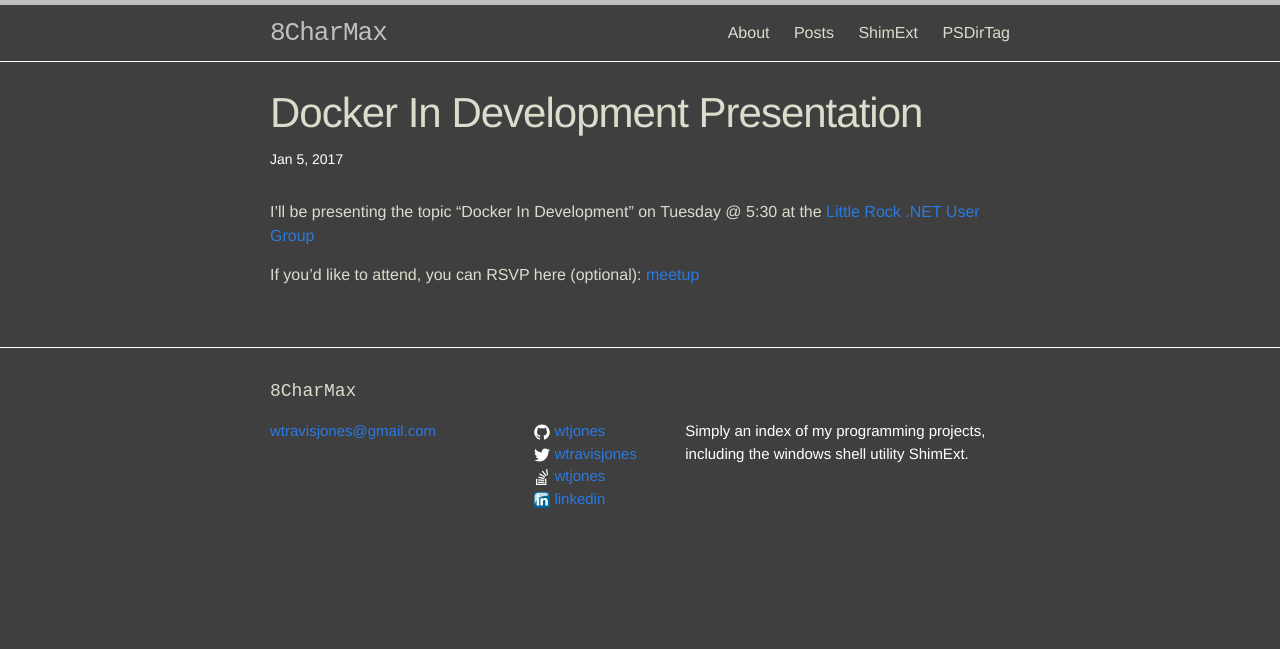
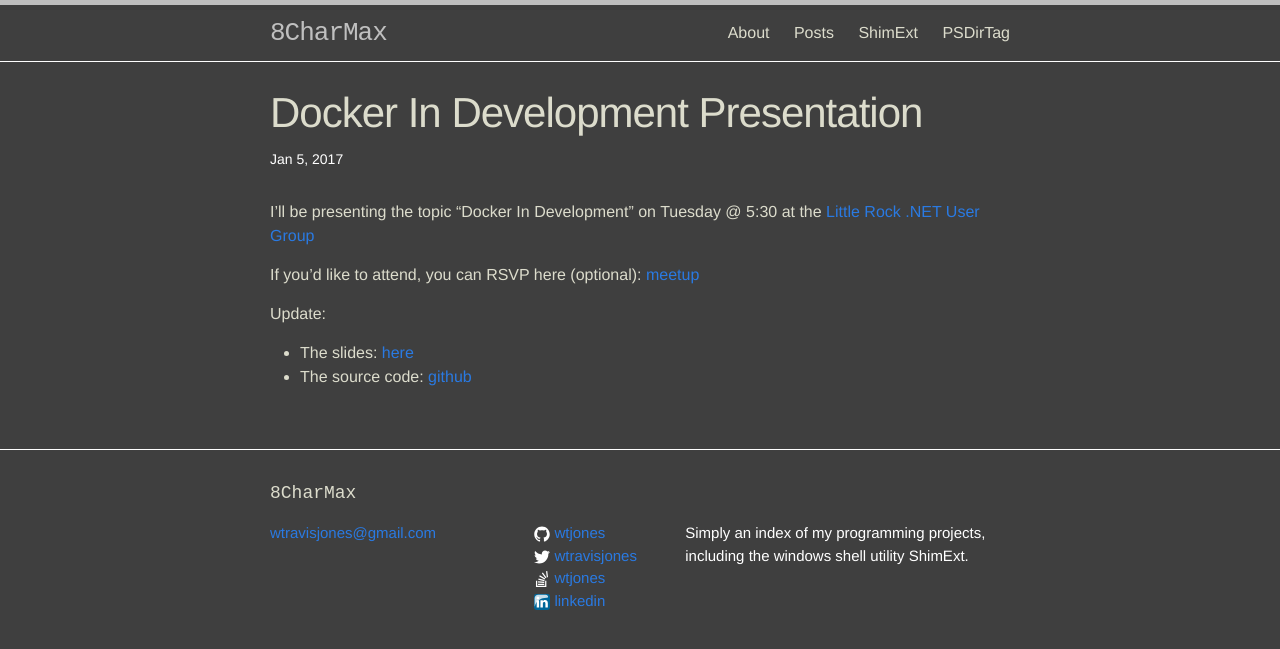
Before and after one commit to wtjones/8charmax, a Jekyll site: the page built from _posts/2017-01-05-docker-in-dev.md, in a window 1280 px wide. Shown: the top 649 px of the page. Built offline with Jekyll 4.4.1, drawn with Linux system fonts in a browser that asks for light colours; comment, search, counter and statistics services are not loaded.

Commit message:
Update 2017-01-05-docker-in-dev.md

```diff
--- a/_posts/2017-01-05-docker-in-dev.md
+++ b/_posts/2017-01-05-docker-in-dev.md
@@ -8,3 +8,7 @@ categories: LRDNUG Docker
 I'll be presenting the topic "Docker In Development" on Tuesday @ 5:30 at the [Little Rock .NET User Group](http://lrdnug.org/)
 
 If you'd like to attend, you can RSVP here (optional): [meetup](https://www.meetup.com/Little-Rock-NET-User-Group/events/236698567/)
+
+Update:
+  - The slides: [here](https://docs.google.com/presentation/d/1tBlVA4WbdLq52ZooCJ_64SYbHcomfTzfI292NGpkXGI/pub?start=false&loop=false&delayms=3000&slide=id.p)
+  - The source code: [github](https://github.com/wtjones/docker_in_dev)
```
